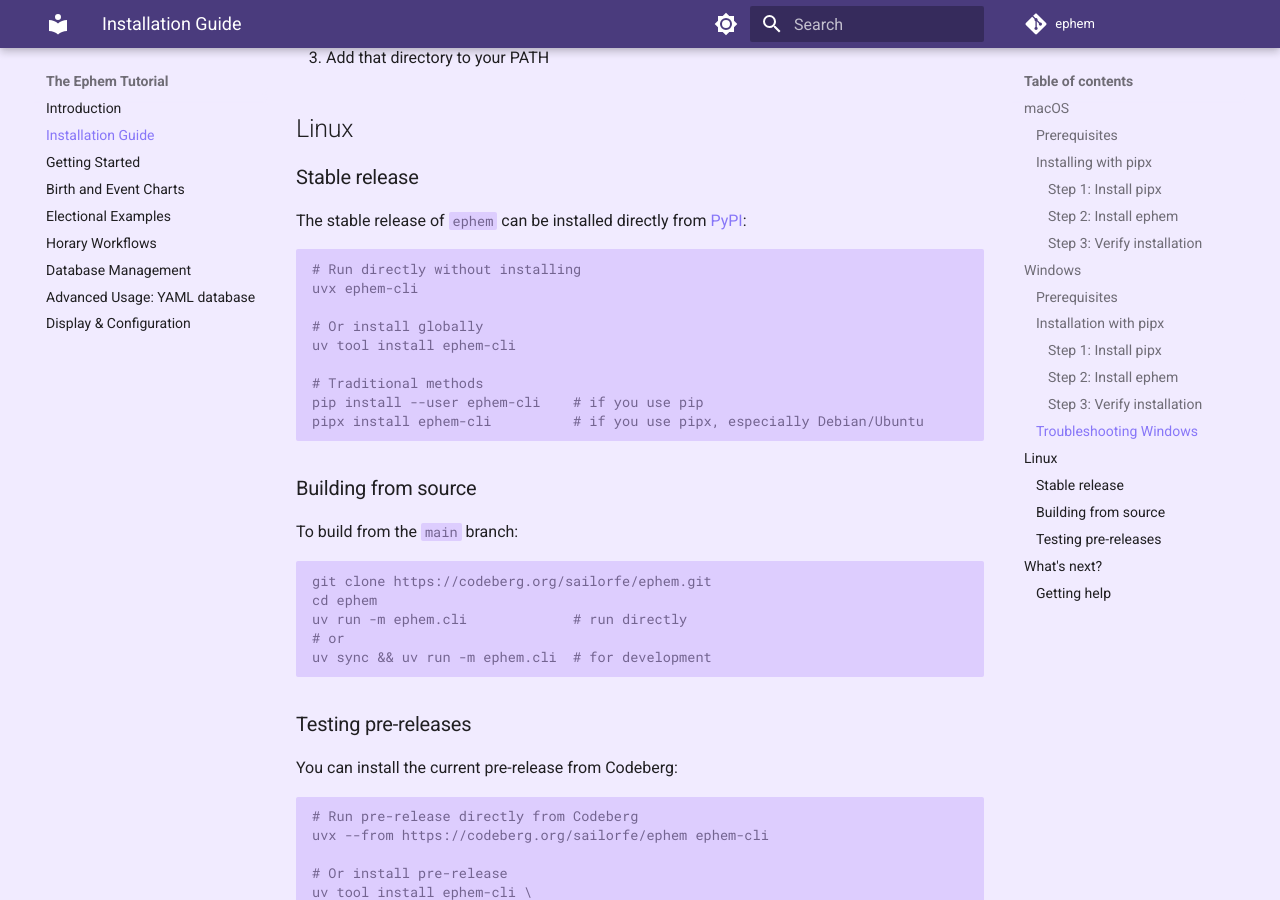
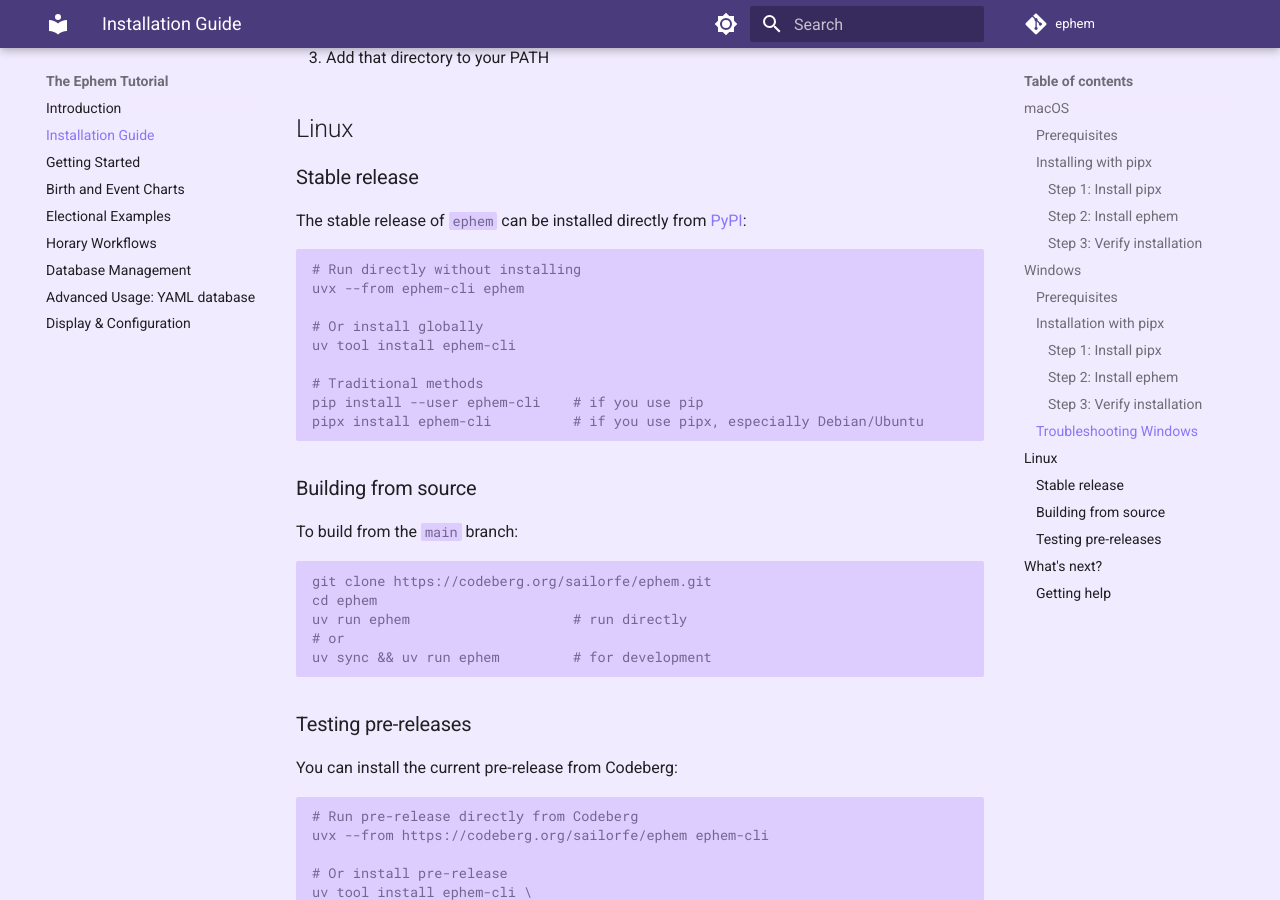
Before and after one commit to sailorfe/ephem, an MkDocs documentation site: the page built from docs/00-installation.md, in a window 1280 px wide and 900 px high, scrolled down 2327 px. Built offline with MkDocs 1.6.1 and Material for MkDocs 9.7.7, drawn with Linux system fonts in a browser that asks for light colours.

Commit message:
docs: update uv installation instructions

````diff
--- a/docs/00-installation.md
+++ b/docs/00-installation.md
@@ -115,7 +115,7 @@
 
 ```sh
 # Run directly without installing
-uvx ephem-cli
+uvx --from ephem-cli ephem
 
 # Or install globally
 uv tool install ephem-cli
@@ -132,9 +132,9 @@
 ```sh
 git clone https://codeberg.org/sailorfe/ephem.git
 cd ephem
-uv run -m ephem.cli             # run directly
+uv run ephem                    # run directly
 # or
-uv sync && uv run -m ephem.cli  # for development
+uv sync && uv run ephem         # for development
 ```
 
 ### Testing pre-releases
````
